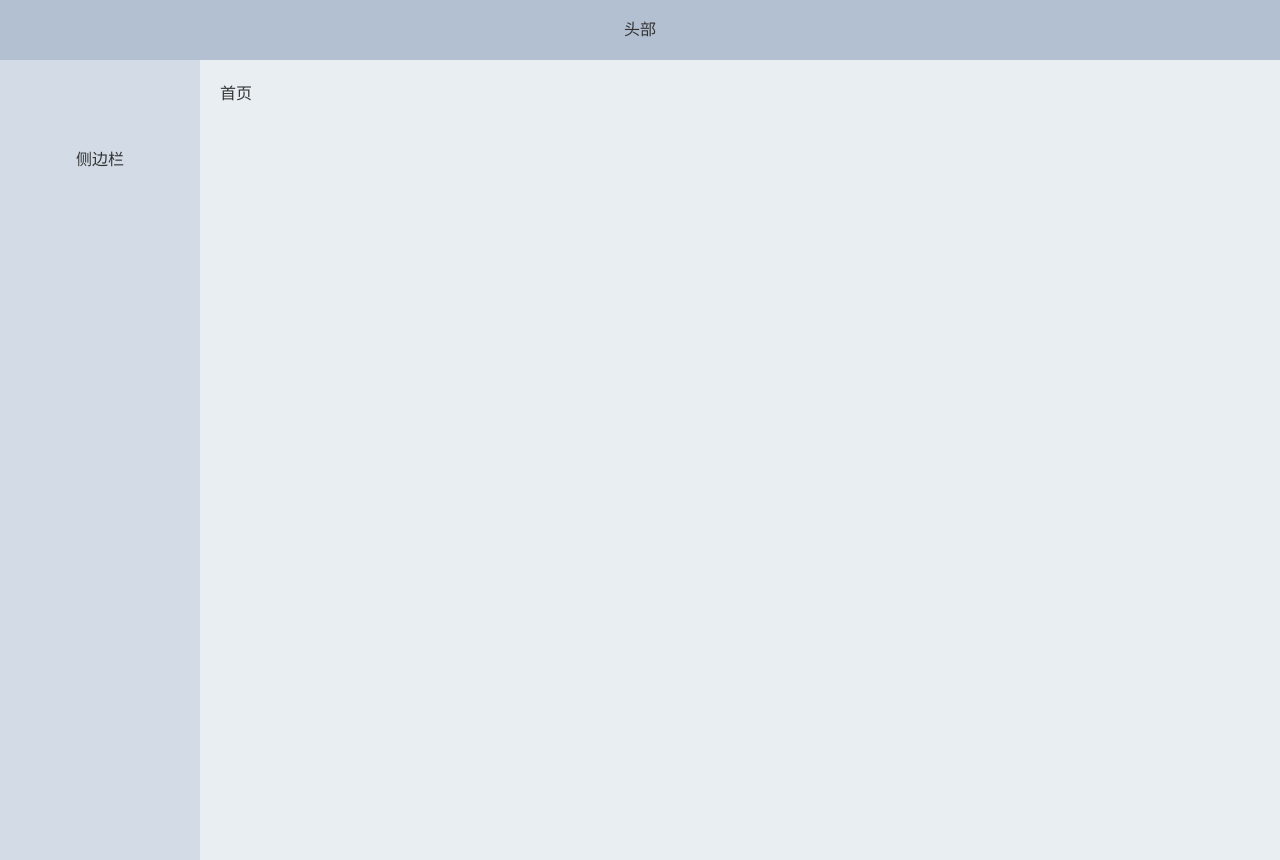
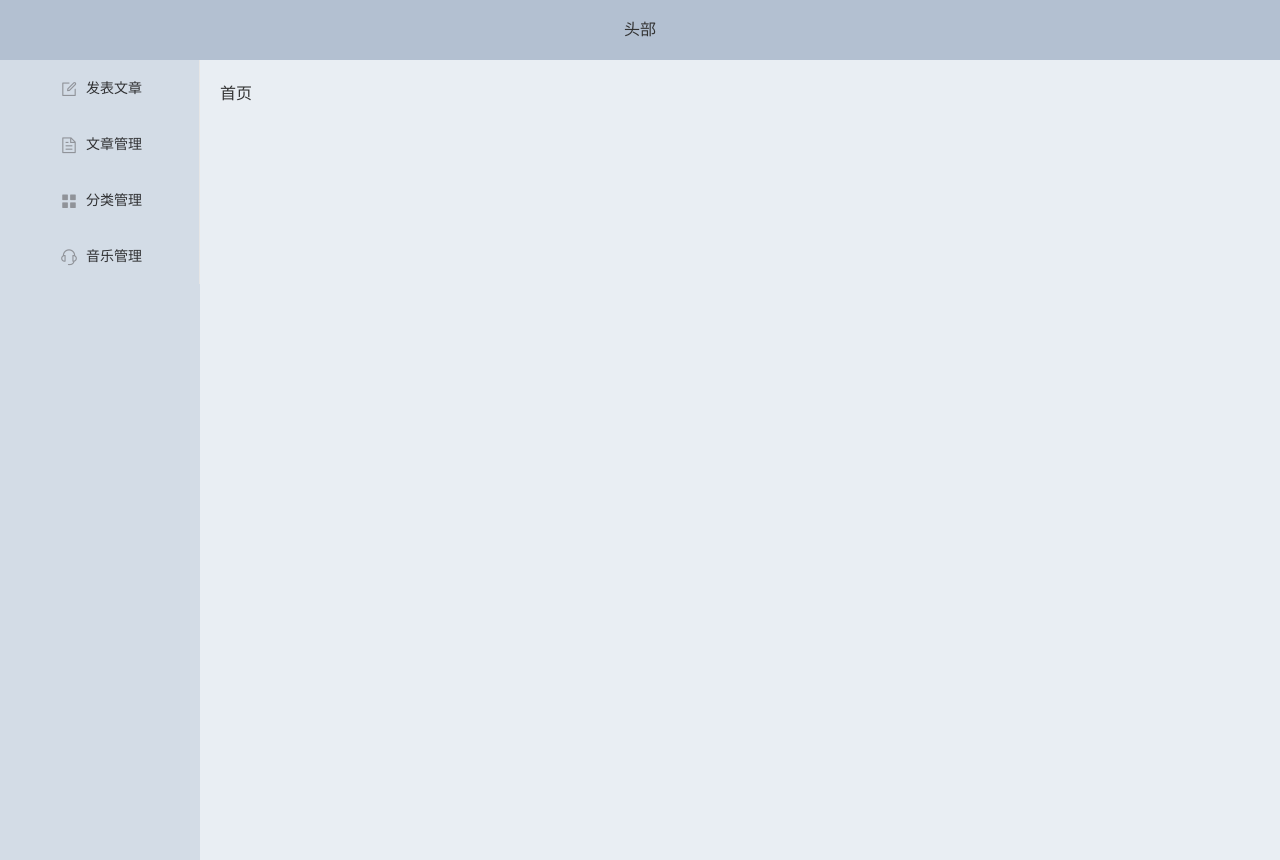
Before and after one commit to xinyeya/dream_blog_admin, a Vue app: page / in a window 1280 px wide. Built offline with nearby package versions, Linux system fonts and the light colour scheme.

Commit message:
初始化侧边栏样式

```diff
--- a/src/views/layout/component/aside.vue
+++ b/src/views/layout/component/aside.vue
@@ -1,6 +1,27 @@
 <template>
     <div>
-        <span>侧边栏</span>
+        <el-menu
+            default-active="2"
+            class="el-menu-vertical-demo"
+            background-color="#D3DCE6"
+            router>
+        <el-menu-item index="/">
+            <i class="el-icon-edit-outline"></i>
+            <span slot="title">发表文章</span>
+        </el-menu-item>
+        <el-menu-item index="/article">
+            <i class="el-icon-document"></i>
+            <span slot="title">文章管理</span>
+        </el-menu-item>
+        <el-menu-item index="/class">
+            <i class="el-icon-menu"></i>
+            <span slot="title">分类管理</span>
+        </el-menu-item>
+        <el-menu-item index="/music">
+            <i class="el-icon-service"></i>
+            <span slot="title">音乐管理</span>
+        </el-menu-item>
+    </el-menu>
     </div>
 </template>
 
```
